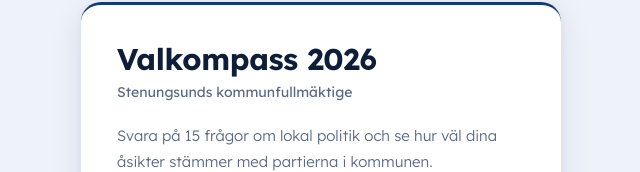
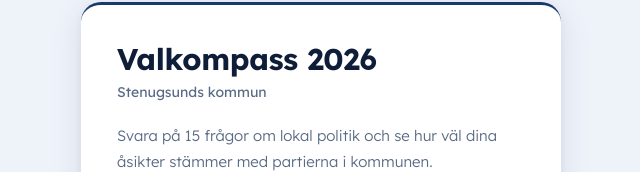
Before and after one commit to leonfortgenss/valkompass-moderaterna, a React (Vite) app: page / in a window 1280 px wide. Shown: the part 132-304 px from the top of the page, without its empty margins (319-959 px from the left). Built offline with nearby package versions, Linux system fonts and the light colour scheme.

Commit message:
Uppdated kommunfullmäktige text

```diff
--- a/src/components/StartPage.jsx
+++ b/src/components/StartPage.jsx
@@ -3,7 +3,7 @@ export default function StartPage({ onStart }) {
     <div className="start-page">
       <div className="start-card">
         <h1 className="start-title">Valkompass 2026</h1>
-        <p className="start-municipality">Stenungsunds kommunfullmäktige</p>
+        <p className="start-municipality">Stenugsunds kommun</p>
 
         <p className="intro-text">
           Svara på 15 frågor om lokal politik och se hur väl dina åsikter
```
